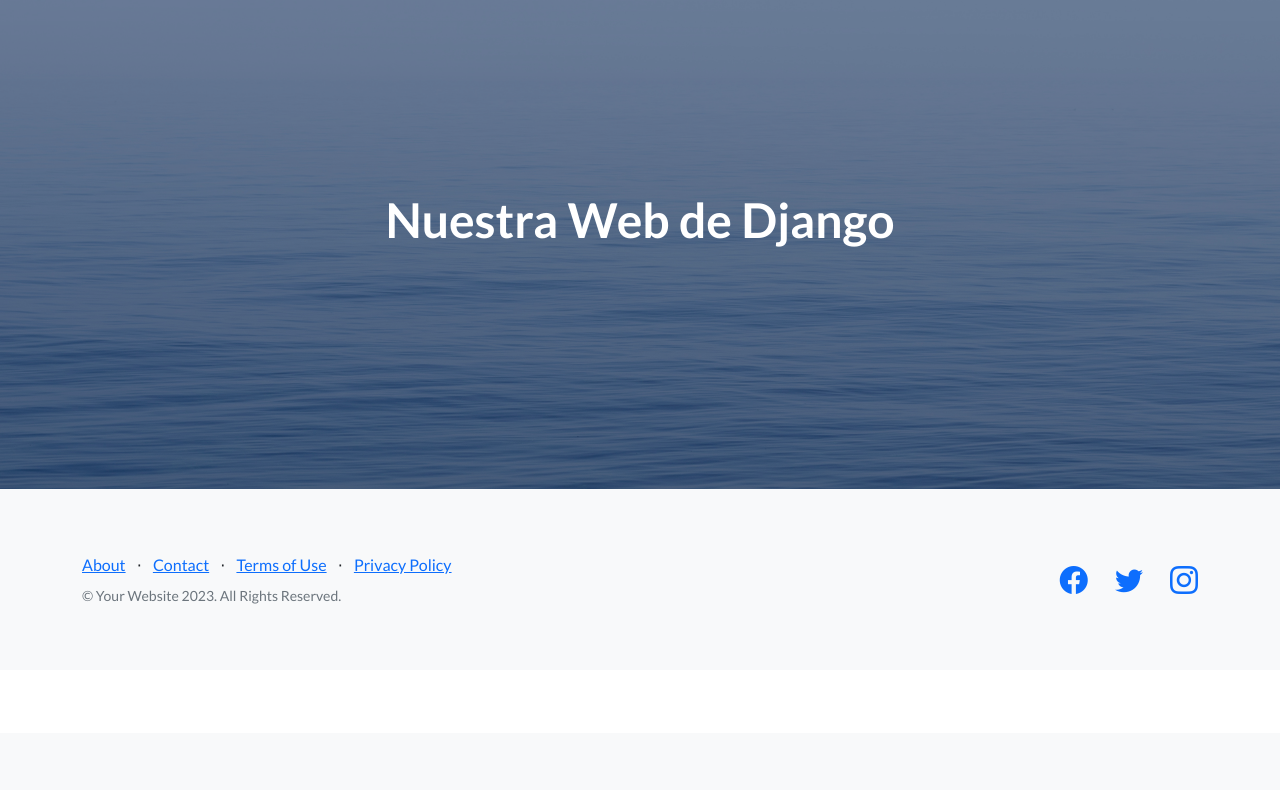
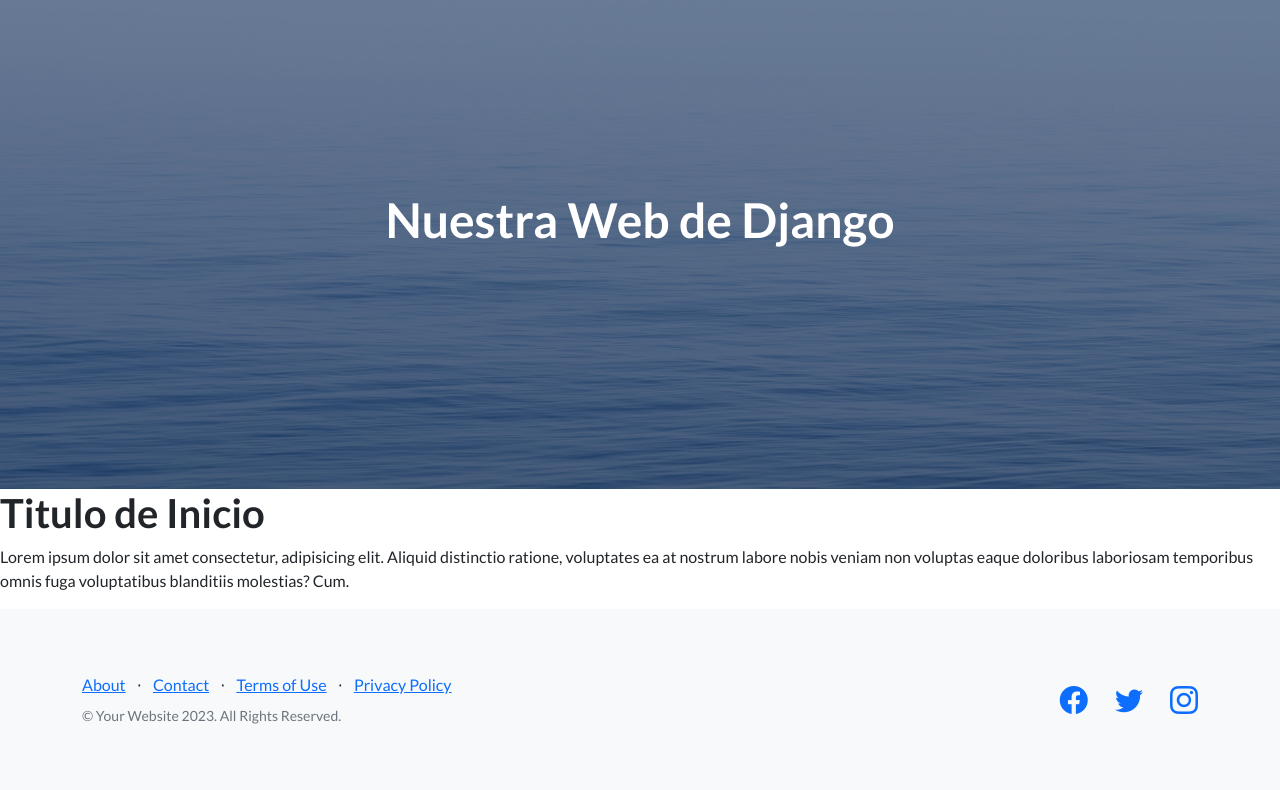
Before and after one commit to VarelaCristianFacundo/python, a Django app: page /app-coder/ in a window 1280 px wide. Shown: the part 67-857 px from the top of the page. Before the commit the page ends 671 px from the top, so only its background shows below. Run offline with Django 4.2, Linux system fonts and the light colour scheme; some libraries are stand-ins or nearby versions.

Commit message:
agrego herencia de templates

```diff
--- a/django/proyecto2/proyecto2/AppCoder/templates/inicio.html
+++ b/django/proyecto2/proyecto2/AppCoder/templates/inicio.html
@@ -1,104 +1,10 @@
-{% load static %}
-<!DOCTYPE html>
-<html lang="en">
-  <head>
-    {% load static %}
-    <meta charset="utf-8" />
-    <meta
-      name="viewport"
-      content="width=device-width, initial-scale=1, shrink-to-fit=no"
-    />
-    <meta name="description" content="" />
-    <meta name="author" content="" />
-    <title>Landing Page - Start Bootstrap Theme</title>
-    <!-- Favicon-->
-    <link rel="icon" type="image/x-icon" href="assets/favicon.ico" />
-    <!-- Bootstrap icons-->
-    <link
-      href="https://cdn.jsdelivr.net/npm/bootstrap-icons@1.5.0/font/bootstrap-icons.css"
-      rel="stylesheet"
-      type="text/css"
-    />
-    <!-- Google fonts-->
-    <link
-      href="https://fonts.googleapis.com/css?family=Lato:300,400,700,300italic,400italic,700italic"
-      rel="stylesheet"
-      type="text/css"
-    />
-    <!-- Core theme CSS (includes Bootstrap)-->
-    <link
-      rel="stylesheet"
-      type="text/css"
-      href="{% static 'css/styles.css' %}"
-    />
-  </head>
-  <body>
-    <!-- Navigation-->
-    <nav class="navbar navbar-light bg-light static-top">
-      <div class="container">
-        <a class="navbar-brand" href="#!">Inicio</a>
-        <a class="navbar-brand" href="/app-coder/profesores">Profesores</a>
-        <a class="navbar-brand" href="/app-coder/cursos">Cursos</a>
-        <a class="navbar-brand" href="/app-coder/estudiantes">Estudiantes</a>
-        <a class="navbar-brand" href="/app-coder/entregables">Entregables</a>
-        <a class="btn btn-primary" href="/app-coder/login">Iniciar Sesion</a>
-      </div>
-    </nav>
-    <!-- Masthead-->
-    <header class="masthead">
-      <div class="container position-relative">
-        <div class="row justify-content-center">
-          <div class="col-xl-6">
-            <div class="text-center text-white">
-              <!-- Page heading-->
-              <h1 class="mb-5">Nuestra Web de Django</h1>
-            </div>
-          </div>
-        </div>
-      </div>
-    </header>
-    <!-- Footer-->
-    <footer class="footer bg-light">
-      <div class="container">
-        <div class="row">
-          <div class="col-lg-6 h-100 text-center text-lg-start my-auto">
-            <ul class="list-inline mb-2">
-              <li class="list-inline-item"><a href="#!">About</a></li>
-              <li class="list-inline-item">⋅</li>
-              <li class="list-inline-item"><a href="#!">Contact</a></li>
-              <li class="list-inline-item">⋅</li>
-              <li class="list-inline-item"><a href="#!">Terms of Use</a></li>
-              <li class="list-inline-item">⋅</li>
-              <li class="list-inline-item"><a href="#!">Privacy Policy</a></li>
-            </ul>
-            <p class="text-muted small mb-4 mb-lg-0">
-              &copy; Your Website 2023. All Rights Reserved.
-            </p>
-          </div>
-          <div class="col-lg-6 h-100 text-center text-lg-end my-auto">
-            <ul class="list-inline mb-0">
-              <li class="list-inline-item me-4">
-                <a href="#!"><i class="bi-facebook fs-3"></i></a>
-              </li>
-              <li class="list-inline-item me-4">
-                <a href="#!"><i class="bi-twitter fs-3"></i></a>
-              </li>
-              <li class="list-inline-item">
-                <a href="#!"><i class="bi-instagram fs-3"></i></a>
-              </li>
-            </ul>
-          </div>
-        </div>
-      </div>
-    </footer>
-    <!-- Bootstrap core JS-->
-    <script src="https://cdn.jsdelivr.net/npm/bootstrap@5.2.3/dist/js/bootstrap.bundle.min.js"></script>
-    <!-- Core theme JS-->
-    <script src="js/scripts.js"></script>
-    <!-- * * * * * * * * * * * * * * * * * * * * * * * * * * * * * * * * * * * * * * * *-->
-    <!-- * *                               SB Forms JS                               * *-->
-    <!-- * * Activate your form at https://startbootstrap.com/solution/contact-forms * *-->
-    <!-- * * * * * * * * * * * * * * * * * * * * * * * * * * * * * * * * * * * * * * * *-->
-    <script src="https://cdn.startbootstrap.com/sb-forms-latest.js"></script>
-  </body>
-</html>
+{% extends 'padre.html' %} {% block contenidoQueCambia %}
+<h1>Titulo de Inicio</h1>
+
+<p>
+  Lorem ipsum dolor sit amet consectetur, adipisicing elit. Aliquid distinctio
+  ratione, voluptates ea at nostrum labore nobis veniam non voluptas eaque
+  doloribus laboriosam temporibus omnis fuga voluptatibus blanditiis molestias?
+  Cum.
+</p>
+{% endblock contenidoQueCambia %}
--- a/django/proyecto2/proyecto2/AppCoder/templates/login.html
+++ b/django/proyecto2/proyecto2/AppCoder/templates/login.html
@@ -1,3 +1,5 @@
+{% extends 'padre.html' %} {% block contenidoQueCambia %}
+
 <!DOCTYPE html>
 <html lang="en">
   <head>
@@ -114,3 +116,5 @@
     </section>
   </body>
 </html>
+
+{% endblock contenidoQueCambia %}
--- /dev/null
+++ b/django/proyecto2/proyecto2/AppCoder/templates/navbar.html
@@ -0,0 +1,11 @@
+<!-- Navigation-->
+<nav class="navbar navbar-light bg-light static-top">
+  <div class="container">
+    <a class="navbar-brand" href="{% url 'Inicio' %}">Inicio</a>
+    <a class="navbar-brand" href="{% url 'Profesores' %}">Profesores</a>
+    <a class="navbar-brand" href="{% url 'Cursos' %}">Cursos</a>
+    <a class="navbar-brand" href="{% url 'Estudiantes' %}">Estudiantes</a>
+    <a class="navbar-brand" href="{% url 'Entregables' %}">Entregables</a>
+    <a class="btn btn-primary" href="{% url 'Login' %}">Iniciar Sesion</a>
+  </div>
+</nav>
--- /dev/null
+++ b/django/proyecto2/proyecto2/AppCoder/templates/padre.html
@@ -0,0 +1,97 @@
+{% load static %}
+<!DOCTYPE html>
+<html lang="en">
+  <head>
+    {% load static %}
+    <meta charset="utf-8" />
+    <meta
+      name="viewport"
+      content="width=device-width, initial-scale=1, shrink-to-fit=no"
+    />
+    <meta name="description" content="" />
+    <meta name="author" content="" />
+    <title>Landing Page - Start Bootstrap Theme</title>
+    <!-- Favicon-->
+    <link rel="icon" type="image/x-icon" href="assets/favicon.ico" />
+    <!-- Bootstrap icons-->
+    <link
+      href="https://cdn.jsdelivr.net/npm/bootstrap-icons@1.5.0/font/bootstrap-icons.css"
+      rel="stylesheet"
+      type="text/css"
+    />
+    <!-- Google fonts-->
+    <link
+      href="https://fonts.googleapis.com/css?family=Lato:300,400,700,300italic,400italic,700italic"
+      rel="stylesheet"
+      type="text/css"
+    />
+    <!-- Core theme CSS (includes Bootstrap)-->
+    <link
+      rel="stylesheet"
+      type="text/css"
+      href="{% static 'css/styles.css' %}"
+    />
+  </head>
+  <body>
+    {% include 'navbar.html' %}
+    <!-- Masthead-->
+    <header class="masthead">
+      <div class="container position-relative">
+        <div class="row justify-content-center">
+          <div class="col-xl-6">
+            <div class="text-center text-white">
+              <!-- Page heading-->
+              <h1 class="mb-5">Nuestra Web de Django</h1>
+            </div>
+          </div>
+        </div>
+      </div>
+    </header>
+
+    {% block contenidoQueCambia %} {% endblock contenidoQueCambia %}
+
+    <!-- Footer-->
+    <footer class="footer bg-light">
+      <div class="container">
+        <div class="row">
+          <div class="col-lg-6 h-100 text-center text-lg-start my-auto">
+            <ul class="list-inline mb-2">
+              <li class="list-inline-item"><a href="#!">About</a></li>
+              <li class="list-inline-item">⋅</li>
+              <li class="list-inline-item"><a href="#!">Contact</a></li>
+              <li class="list-inline-item">⋅</li>
+              <li class="list-inline-item"><a href="#!">Terms of Use</a></li>
+              <li class="list-inline-item">⋅</li>
+              <li class="list-inline-item"><a href="#!">Privacy Policy</a></li>
+            </ul>
+            <p class="text-muted small mb-4 mb-lg-0">
+              &copy; Your Website 2023. All Rights Reserved.
+            </p>
+          </div>
+          <div class="col-lg-6 h-100 text-center text-lg-end my-auto">
+            <ul class="list-inline mb-0">
+              <li class="list-inline-item me-4">
+                <a href="#!"><i class="bi-facebook fs-3"></i></a>
+              </li>
+              <li class="list-inline-item me-4">
+                <a href="#!"><i class="bi-twitter fs-3"></i></a>
+              </li>
+              <li class="list-inline-item">
+                <a href="#!"><i class="bi-instagram fs-3"></i></a>
+              </li>
+            </ul>
+          </div>
+        </div>
+      </div>
+    </footer>
+    <!-- Bootstrap core JS-->
+    <script src="https://cdn.jsdelivr.net/npm/bootstrap@5.2.3/dist/js/bootstrap.bundle.min.js"></script>
+    <!-- Core theme JS-->
+    <script src="js/scripts.js"></script>
+    <!-- * * * * * * * * * * * * * * * * * * * * * * * * * * * * * * * * * * * * * * * *-->
+    <!-- * *                               SB Forms JS                               * *-->
+    <!-- * * Activate your form at https://startbootstrap.com/solution/contact-forms * *-->
+    <!-- * * * * * * * * * * * * * * * * * * * * * * * * * * * * * * * * * * * * * * * *-->
+    <script src="https://cdn.startbootstrap.com/sb-forms-latest.js"></script>
+  </body>
+</html>
--- a/django/proyecto2/proyecto2/AppCoder/urls.py
+++ b/django/proyecto2/proyecto2/AppCoder/urls.py
@@ -4,10 +4,10 @@ from .views import *
 urlpatterns = [
     path('agrega-curso/<nombre>/<camada>', curso),
     path('lista-cursos/', listar_cursos),
-    path('', inicio),
-    path('cursos/', cursos),
-    path('profesores/', profesores),
-    path('estudiantes/', estudiantes),
-    path('entregables/', entregables),
-    path('login/', login),
+    path('', inicio, name="Inicio"),
+    path('cursos/', cursos, name="Cursos"),
+    path('profesores/', profesores, name="Profesores"),
+    path('estudiantes/', estudiantes, name="Estudiantes"),
+    path('entregables/', entregables, name="Entregables"),
+    path('login/', login, name="Login"),
 ]
```
Also changed, not shown: django/proyecto2/proyecto2/AppCoder/templates/cursos.html (+10 -11 lines), django/proyecto2/proyecto2/AppCoder/templates/entregables.html (+10 -11 lines), django/proyecto2/proyecto2/AppCoder/templates/estudiantes.html (+10 -11 lines), django/proyecto2/proyecto2/AppCoder/templates/profesores.html (+10 -11 lines).
